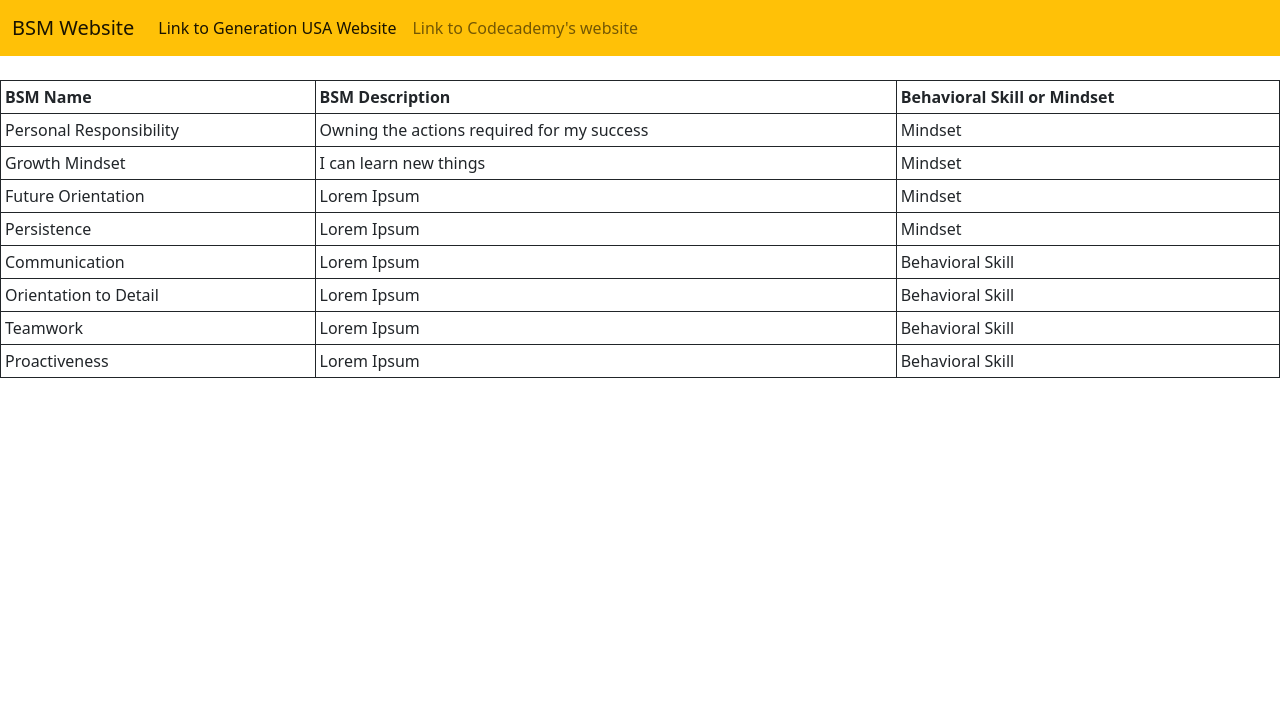
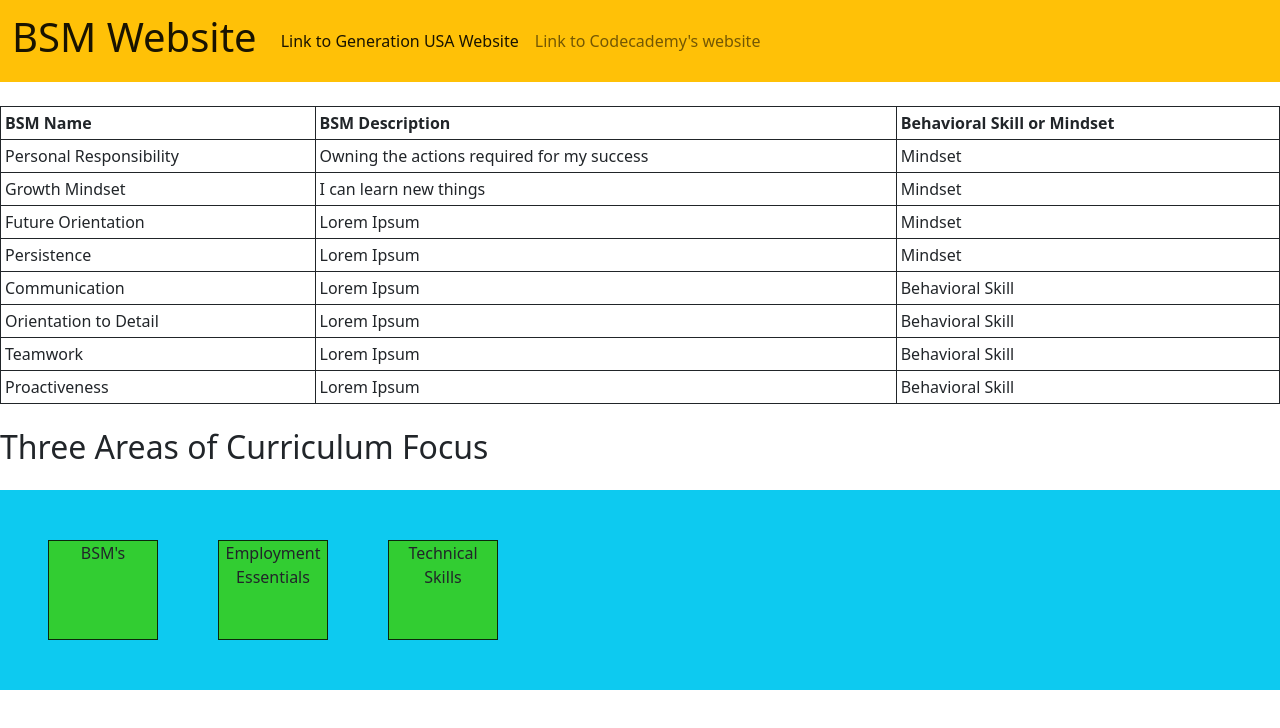
Before and after one commit to ebailey4002/repl-project-repo, a plain HTML site: page index.html in a window 1280 px wide. Drawn offline with nearby package versions, Linux system fonts and the light colour scheme.

Commit message:
Add three areas of curriculum focus

```diff
--- a/index.css
+++ b/index.css
@@ -0,0 +1,15 @@
+
+.grid-container {
+    display: grid;
+    column-gap: 60px;
+    grid-template-columns: repeat(3, 110px);
+    height: 200px;
+}
+
+.grid-item {
+    background-color: limegreen;
+    border: 1px solid rgba(0, 0, 0, 0.8);
+    height: 50%;
+    margin-top: 50px;
+    text-align: center;
+}
--- a/index.html
+++ b/index.html
@@ -16,7 +16,7 @@
         <div>
             <nav class="navbar navbar-expand-lg navbar-light bg-warning">
                 <div class="container-fluid">
-                    <a class="navbar-brand" href="#">BSM Website</a>
+                    <a class="navbar-brand"><h1>BSM Website</h1></a>
                     <button class="navbar-toggler" type="button" data-bs-toggle="collapse" data-bs-target="#navbarNav" aria-controls="navbarNav" aria-expanded="false" aria-label="Toggle navigation">
                         <span class="navbar-toggler-icon"></span>
                     </button>
@@ -87,6 +87,22 @@
     </div>
 
     <!-- Three Areas -->
+    <div>
+        <h2 class="mt-4 mb-4">Three Areas of Curriculum Focus</h2>
+    </div>
+    <div class="grid-container bg-info ps-5">
+        <div>
+            <div class="grid-item item-1">BSM's</div>
+        </div>
+        <div>
+            <div class="grid-item">Employment Essentials</div>
+        </div>
+        <div>
+            <div class="grid-item">Technical Skills</div>
+        </div>
+    </div>
+
+
 
 
 
```
